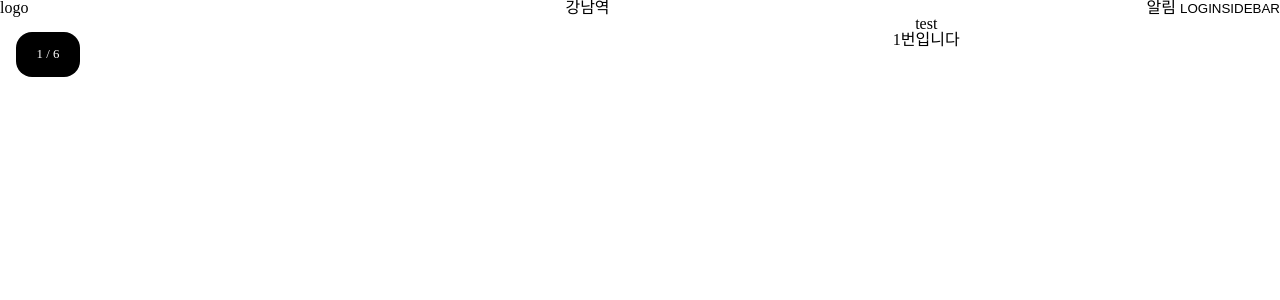
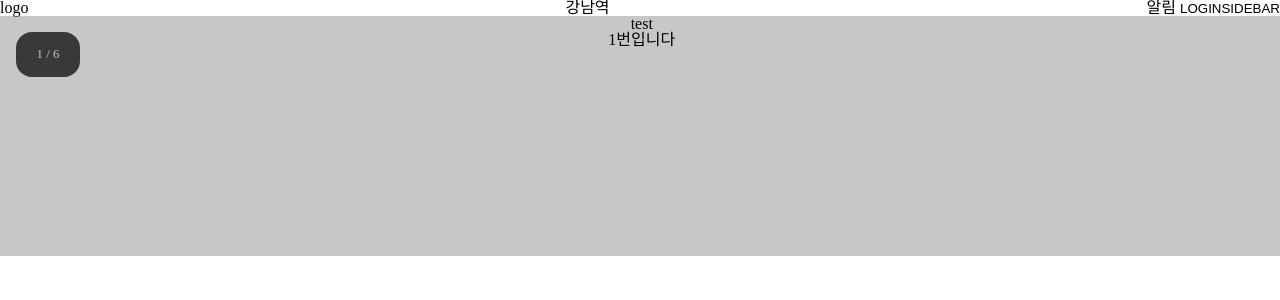
Before and after one commit to SHARE-PLATE/frontend, a React (Create React App) app: page / in a window 1280 px wide. Shown: the top 300 px of the page. Built offline with nearby package versions, Linux system fonts and the light colour scheme; no server answers.

Commit message:
fix : Ads 컴포넌트 슬라이딩 편의성 위한 속도 변경

```diff
--- a/src/components/Ads/Ads.style.tsx
+++ b/src/components/Ads/Ads.style.tsx
@@ -3,7 +3,5 @@ import styled from 'styled-components';
 export const AdWrapper = styled.div`
   height: 100%;
   text-align: center;
-  /* display: flex; */
-  /* flex-direction: column; */
-  /* justify-content: center; */
+  background-color: #80808071;
 `;
--- a/src/components/Ads/index.tsx
+++ b/src/components/Ads/index.tsx
@@ -1,9 +1,11 @@
+import { Settings } from 'react-slick';
+
 import * as S from '@components/Ads/Ads.style';
 import Carousel from '@components/Carousel';
 
-const settings = {
+const settings: Settings = {
   infinite: true,
-  speed: 800,
+  speed: 400,
   arrows: false,
   slidesToShow: 1,
   slidesToScroll: 1,
```
